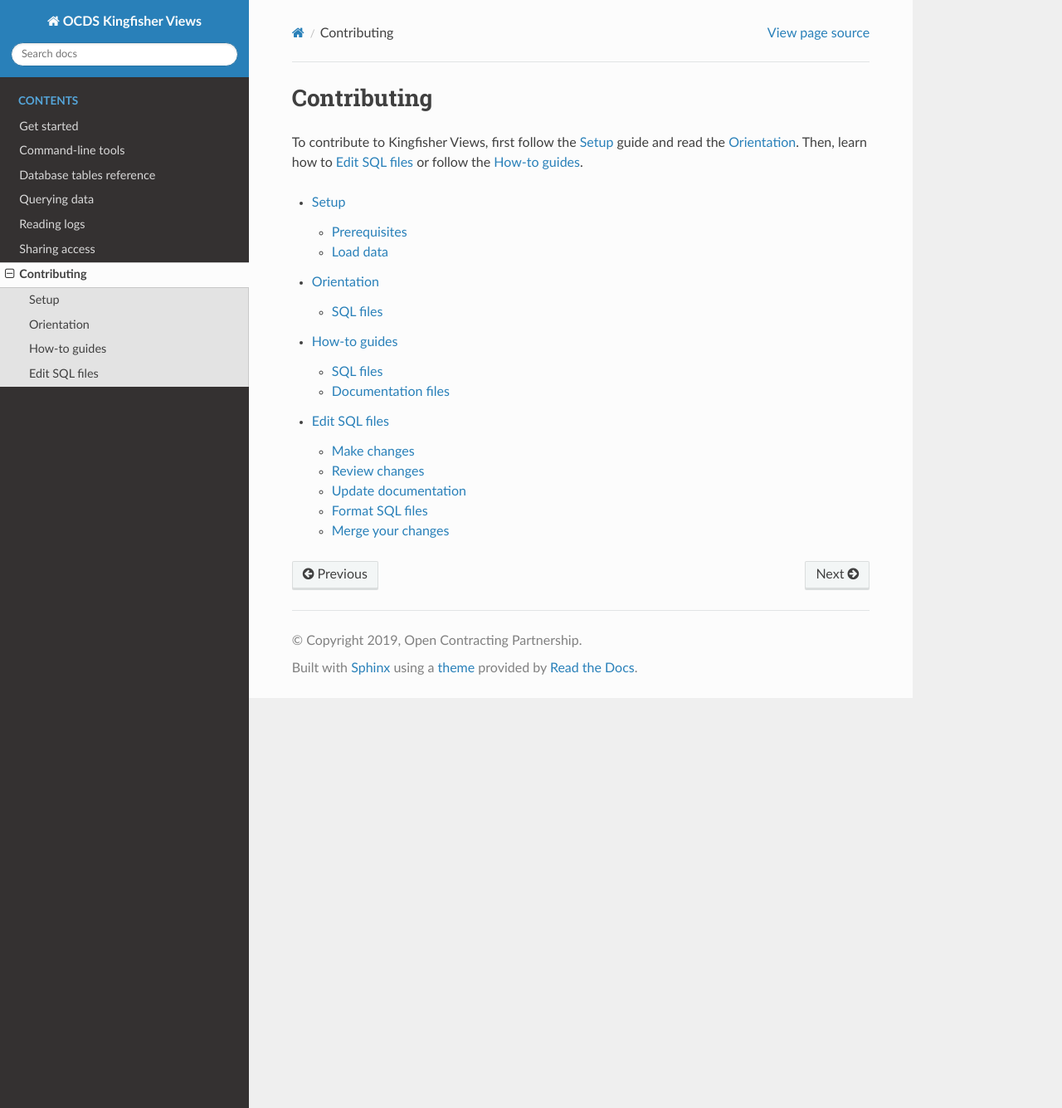
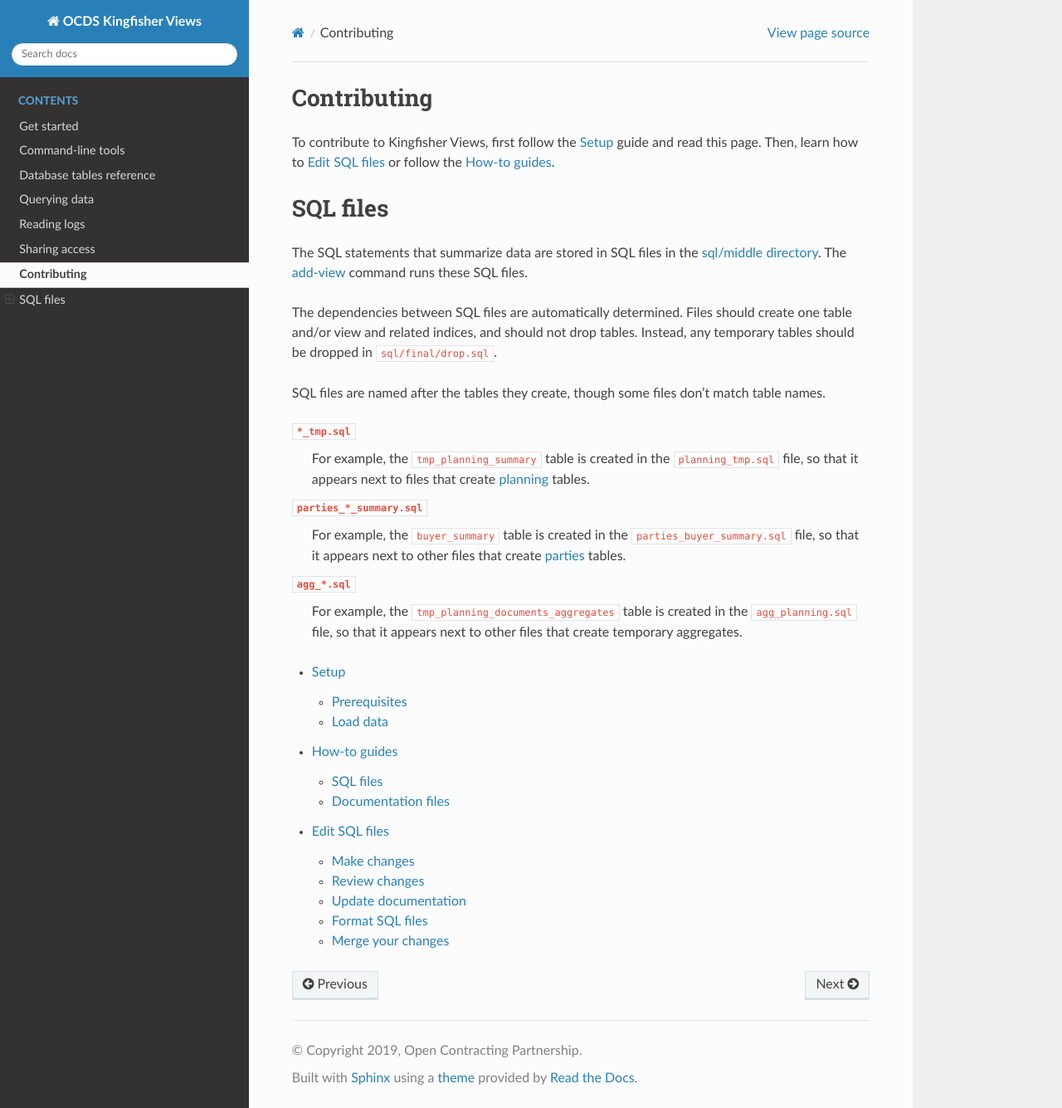
Before and after one commit to open-contracting/kingfisher-summarize, a Sphinx documentation site: the page built from docs/develop/index.rst, in a window 1280 px wide and 1335 px high. Shown: the whole window at 83% size. Built offline with Sphinx 7.4.7 and the Read the Docs theme 2.0.0, drawn with Linux system fonts in a browser that asks for light colours.

Commit message:
Update developer docs

```diff
--- a/docs/develop/index.rst
+++ b/docs/develop/index.rst
@@ -1,12 +1,29 @@
 Contributing
 ------------
 
-To contribute to Kingfisher Views, first follow the :doc:`setup` guide and read the :doc:`learn`. Then, learn how to :doc:`sql` or follow the :doc:`howtos`.
+To contribute to Kingfisher Views, first follow the :doc:`setup` guide and read this page. Then, learn how to :doc:`sql` or follow the :doc:`howtos`.
+
+.. _sql-files:
+
+SQL files
+---------
+
+The SQL statements that summarize data are stored in SQL files in the `sql/middle directory <https://github.com/open-contracting/kingfisher-views/tree/master/sql/middle>`__. The :ref:`add-view` command runs these SQL files.
+
+The dependencies between SQL files are automatically determined. Files should create one table and/or view and related indices, and should not drop tables. Instead, any temporary tables should be dropped in ``sql/final/drop.sql``.
+
+SQL files are named after the tables they create, though some files don't match table names.
+
+``*_tmp.sql``
+  For example, the ``tmp_planning_summary`` table is created in the ``planning_tmp.sql`` file, so that it appears next to files that create :ref:`planning<db-planning>` tables.
+``parties_*_summary.sql``
+  For example, the ``buyer_summary`` table is created in the ``parties_buyer_summary.sql`` file, so that it appears next to other files that create :ref:`parties<db-parties>` tables.
+``agg_*.sql``
+  For example, the ``tmp_planning_documents_aggregates`` table is created in the ``agg_planning.sql`` file, so that it appears next to other files that create temporary aggregates.
 
 .. toctree::
    :maxdepth: 2
 
    setup
-   learn
    howtos
    sql
```
Also changed, not shown: docs/database.rst (+1 -13 lines), docs/develop/howtos.rst (+6 -4 lines), docs/develop/learn.rst (deleted, +0 -33 lines), docs/develop/sql.rst (+65 -83 lines).
